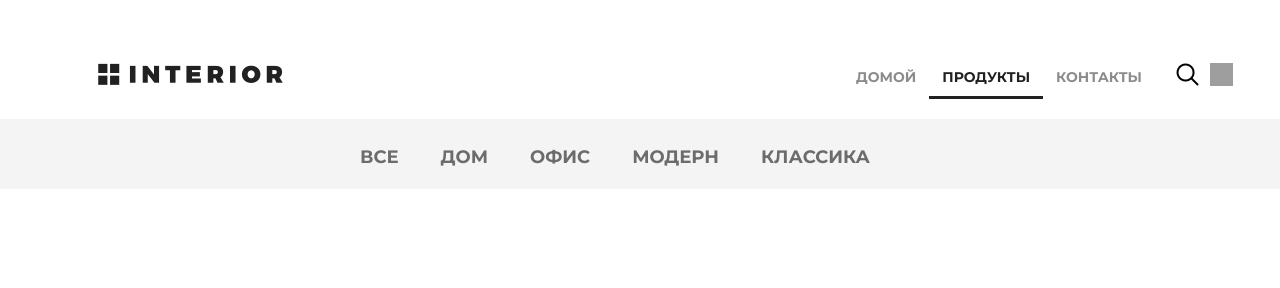
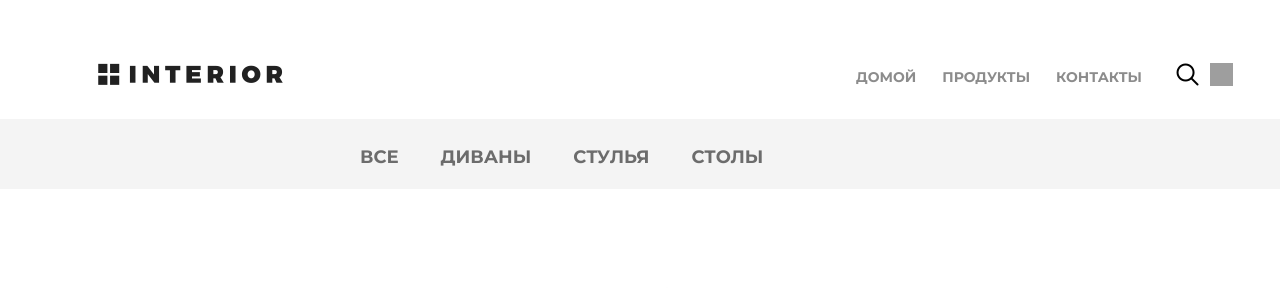
Before and after one commit to alexdiptan/django_basic, a Django app: page /products/ in a window 1280 px wide; the page is wider, and only the part inside the window is pictured. Shown: the top 288 px of that part. Run offline with Django 4.2, Linux system fonts and the light colour scheme; data comes from the database, SQL or seed files in the repository; grey boxes are pictures that could not be loaded.

Commit message:
Category for menu added from models data

```diff
--- a/geekshop/urls.py
+++ b/geekshop/urls.py
@@ -14,7 +14,7 @@ Including another URLconf
     2. Add a URL to urlpatterns:  path('blog/', include('blog.urls'))
 """
 from django.contrib import admin
-from django.urls import path
+from django.urls import path, include
 from mainapp import views
 from django.conf import settings
 from django.conf.urls.static import static
@@ -24,12 +24,8 @@ urlpatterns = [
     path('', views.index, name='index'),
     path('contact/', views.contact, name='contact'),
 
-    path('products/', views.products, name='products'),
-    path('products/all/', views.products, name='products_all'),
-    path('products/home/', views.products, name='products_home'),
-    path('products/office/', views.products, name='products_office'),
-    path('products/modern/', views.products, name='products_modern'),
-    path('products/classic/', views.products, name='products_classic'),
+    path('products/', include('mainapp.urls', namespace='products')),
+
 ]
 
 # Media settings
--- a/mainapp/templates/mainapp/includes/inc_main_menu.html
+++ b/mainapp/templates/mainapp/includes/inc_main_menu.html
@@ -1,7 +1,7 @@
 <a href="{% url 'index' %}" class="logo"></a>
 <ul class="menu">
     <li><a href="{% url 'index' %}" {% if request.resolver_match.url_name == 'index' %} class="active" {% endif %}>домой</a></li>
-    <li><a href="{% url 'products' %}" {% if request.resolver_match.url_name == 'products' %} class="active" {% endif %}>продукты</a></li>
+    <li><a href="{% url 'products:products_hot_products' %}" {% if request.resolver_match.url_name == 'products' %} class="active" {% endif %}>продукты</a></li>
     <li><a href="{% url 'contact' %}" {% if request.resolver_match.url_name == 'contact' %} class="active" {% endif %}>контакты</a></li>
 </ul>
 <a href="#" class="search"></a>
--- a/mainapp/templates/mainapp/includes/inc_products_sub_menu.html
+++ b/mainapp/templates/mainapp/includes/inc_products_sub_menu.html
@@ -1,6 +1,15 @@
 <ul class="links-menu">
+    <li>
+        <a href="{% url 'products:product_list' 0 %}">
+                все
+        </a>
+    </li>
     {% for menu_part in sub_links %}
-        <li><a href="{% url menu_part.href %}" {% if request.resolver_match.url_name == menu_part.href %}
-               class="active" {% endif %}>{{ menu_part.title }}</a></li>
+        <li>
+            <a href="{% url 'products:product_list' menu_part.pk %}"
+                    {% if request.resolver_match.url_name == menu_part.href %}
+               class="active" {% endif %}>{{ menu_part.name }}
+            </a>
+        </li>
     {% endfor %}
 </ul>
--- /dev/null
+++ b/mainapp/urls.py
@@ -0,0 +1,11 @@
+from django.urls import path
+
+from mainapp.views import products, products_list
+
+app_name = 'products'
+
+
+urlpatterns = [
+    path('', products, name='products_hot_products'),
+    path('<int:pk>/', products_list, name='product_list'),
+]
--- a/mainapp/views.py
+++ b/mainapp/views.py
@@ -1,5 +1,5 @@
 from django.shortcuts import render
-from mainapp.models import Product
+from mainapp.models import Product, Category
 
 
 def index(request):
@@ -10,19 +10,18 @@ def index(request):
 
 
 def products(request):
-    sub_links = [
-        {'href': 'products_all', 'title': 'все'},
-        {'href': 'products_home', 'title': 'дом'},
-        {'href': 'products_office', 'title': 'офис'},
-        {'href': 'products_modern', 'title': 'модерн'},
-        {'href': 'products_classic', 'title': 'классика'},
-    ]
-
     context = {
-        'sub_links': sub_links
+        'sub_links': Category.objects.all()
     }
     return render(request, 'mainapp/products.html', context)
 
 
+def products_list(request, pk):
+    print(pk)
+    context = {
+        'sub_links': Category.objects.all()
+    }
+    return render(request, 'mainapp/products.html', context)
+
 def contact(request):
     return render(request, 'mainapp/contact.html')
```
